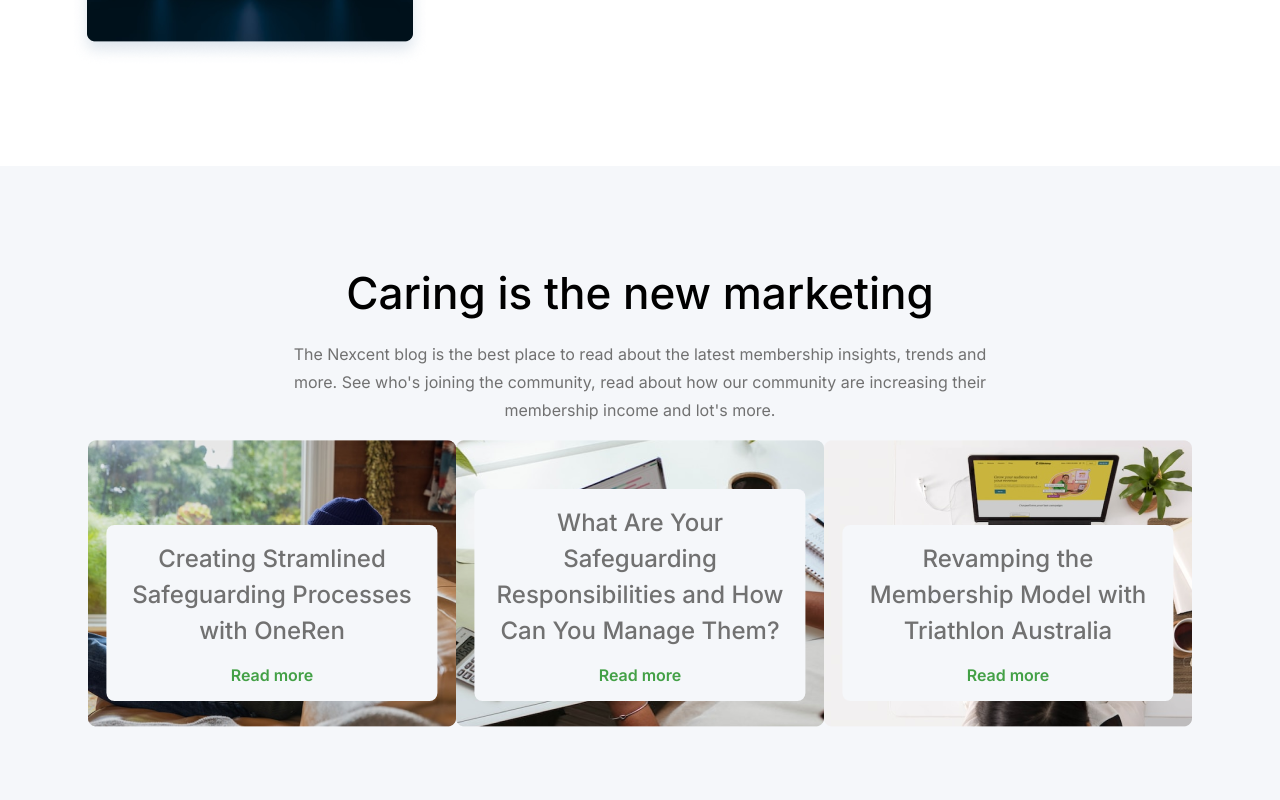
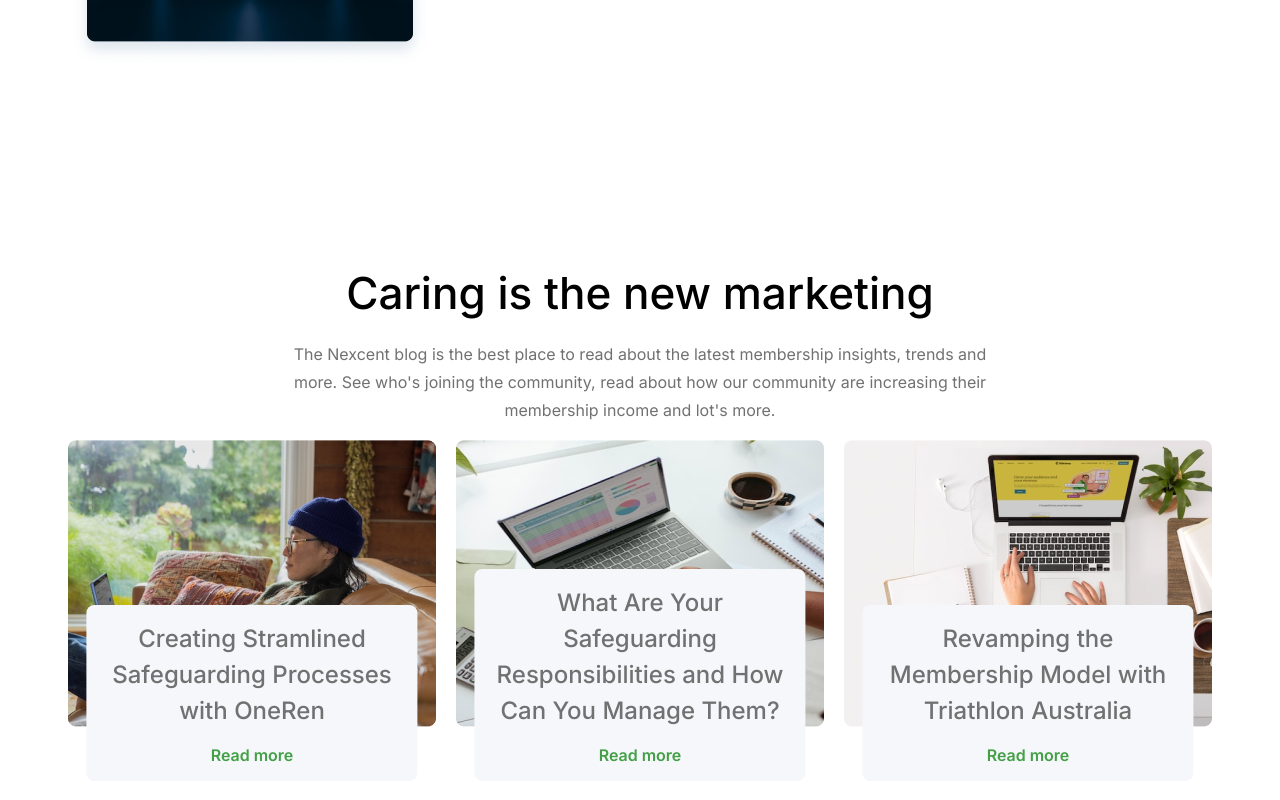
Before and after one commit to donghhan/nexcent-landing-page, a Next.js app: page / in a window 1280 px wide. Shown: the part 2844-3644 px from the top of the page. Built offline with nearby package versions, Linux system fonts and the light colour scheme.

Commit message:
Mini blog section desktop style fixed

```diff
--- a/src/components/home/blog/style.MiniBlogSection.scss
+++ b/src/components/home/blog/style.MiniBlogSection.scss
@@ -5,7 +5,6 @@
   display: flex;
   justify-content: center;
   align-items: center;
-  background-color: $silver;
   padding: 100px;
 
   .container {
@@ -27,7 +26,7 @@
         .text-card {
           position: absolute;
           background-color: $silver;
-          bottom: 30px;
+
           width: 90%;
           border-radius: 8px;
           left: 50%;
@@ -66,15 +65,29 @@
         .blog-card {
           min-height: 400px;
 
-          .blog-title {
-            font-size: 20px;
-          }
+          .text-card {
+            bottom: 30px;
 
-          .blog-link {
-            font-size: 20px;
+            .blog-title {
+              font-size: 20px;
+            }
+
+            .blog-link {
+              font-size: 20px;
+            }
           }
         }
       }
     }
   }
+
+  @include media(">=lg") {
+    .blog-wrapper {
+      gap: 20px;
+
+      .text-card {
+        bottom: -50px;
+      }
+    }
+  }
 }
```
